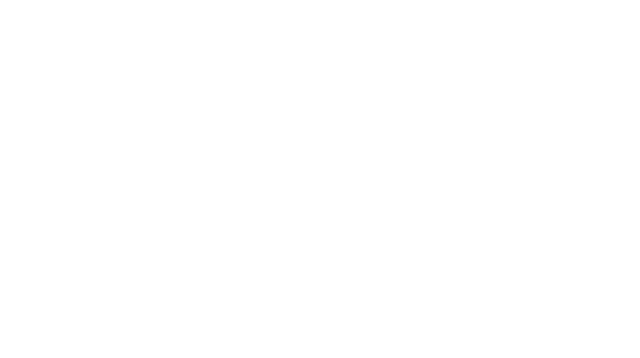
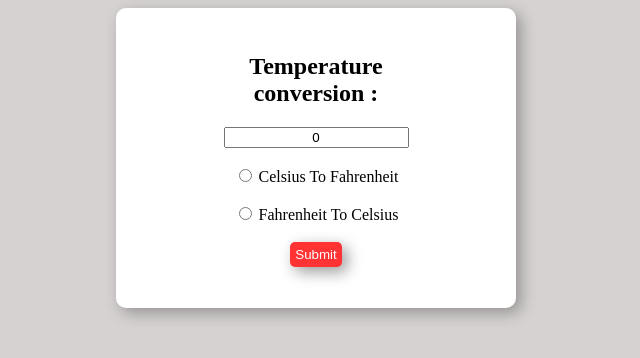
Before and after one commit to mubee316/unit-converter, a plain HTML site: page index.html in a window 1280 px wide. Shown: the whole page, without its empty margins (324-964 px from the left). Drawn offline with Linux system fonts and the light colour scheme.

Commit message:
still cooking

```diff
--- a/index.html
+++ b/index.html
@@ -4,8 +4,24 @@
     <meta charset="UTF-8">
     <meta name="viewport" content="width=device-width, initial-scale=1.0">
     <title>unit converter</title>
+    <link rel="stylesheet" href="style.css">
 </head>
 <body>
+    <form action="">
+    <h2>Temperature <br>conversion : </h2>
 
+
+    <input type="text" required id="textBox" value="0"><br><br>
+
+
+    <input type="radio" id="toFahrenheit">
+    <label for="toFahrenheit" >Celsius To Fahrenheit</label><br><br>
+
+    <input type="radio" id="toCelsius">
+    <label for="toCelsius" >Fahrenheit To Celsius</label><br><br>
+
+    <button onclick="convert()">Submit</button>
+    <p id="result"></p>
+    </form>
 </body>
 </html>
--- a/style.css
+++ b/style.css
@@ -0,0 +1,31 @@
+body{
+background-color: rgba(203, 198, 198, 0.79);
+}
+form{
+    border: 2px solid;
+    max-width: 350px;
+    margin: auto;
+    text-align: center;
+    padding: 25px;
+    border-radius: 10px;
+    box-shadow: 5px 5px 15px hsla(0, 0%, 0%, 0.3);
+    border: none;
+    background-color: white;
+
+}
+button{
+    background-color: hsl(0, 100%, 60%);
+    color: white;
+    padding: 5px;
+    border: none;
+    border-radius: 5px;
+    box-shadow: 5px 5px 15px rgba(0, 0, 0, 0.4);
+    cursor: pointer;
+}
+button:hover{
+    background-color: hsl(0, 100%, 40%);
+}
+#textBox{
+    text-align: center;
+
+}
```
Also changed, not shown: script.js (+7 -0 lines).
